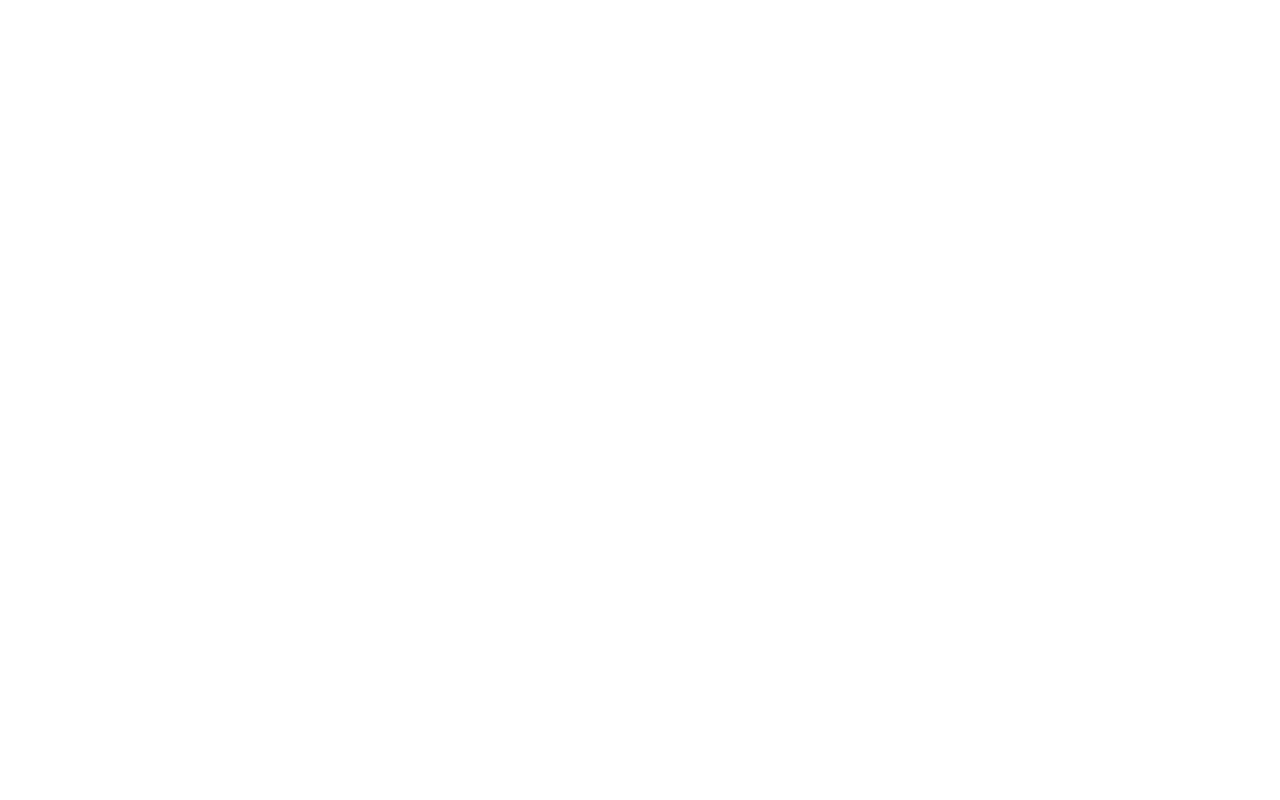
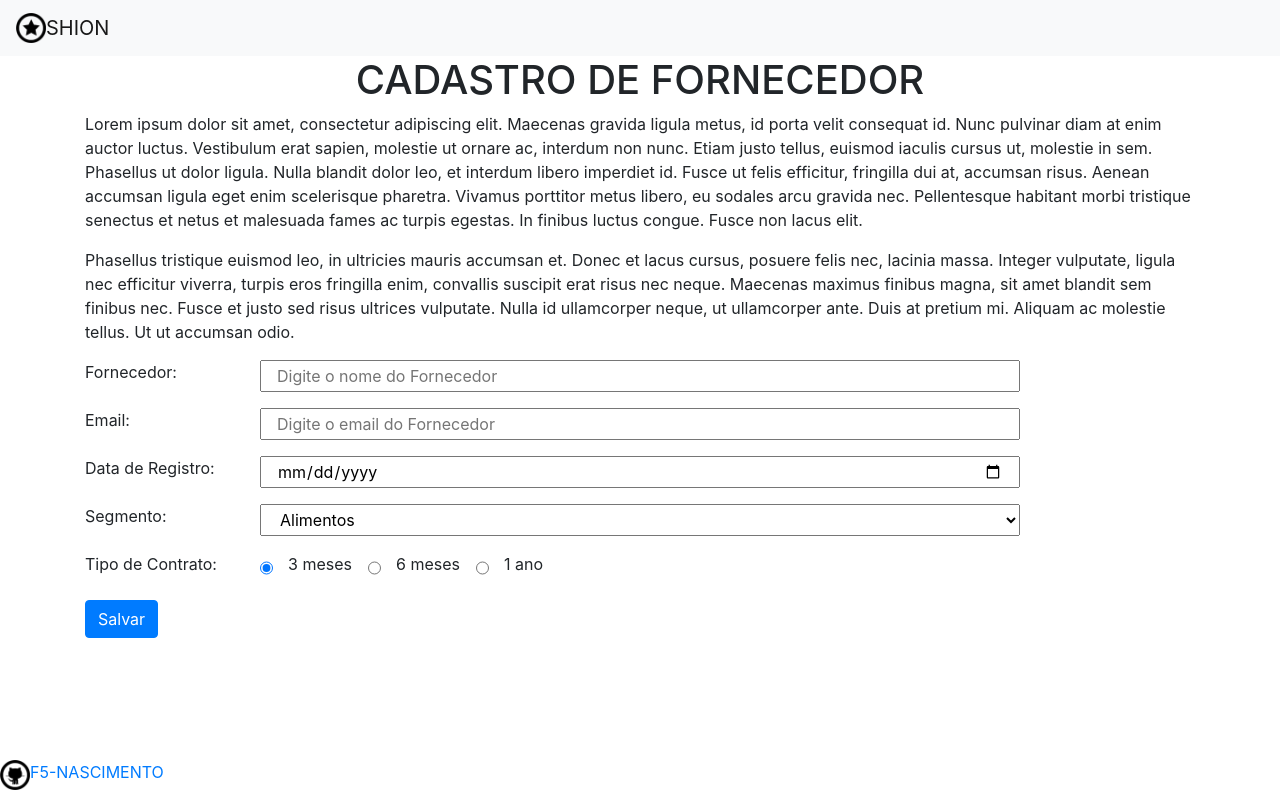
Before and after one commit to Ladis12/ProjetoShion, a plain HTML site: page index.html in a window 1280 px wide. Drawn offline with nearby package versions, Linux system fonts and the light colour scheme.

Commit message:
Commit 2

```diff
--- a/index.html
+++ b/index.html
@@ -1,11 +1,114 @@
-<html>
+<!DOCTYPE html>
+<html lang="pt-br">
 
     <head>
+        <meta charset="utf-8">
+        <meta name="viewport" content="width=device-width, initial-scale=1, shrink-to-fit=no">
+        <link rel="stylesheet" href="https://stackpath.bootstrapcdn.com/bootstrap/4.1.3/css/bootstrap.min.css" integrity="sha384-MCw98/SFnGE8fJT3GXwEOngsV7Zt27NXFoaoApmYm81iuXoPkFOJwJ8ERdknLPMO" crossorigin="anonymous">
+        <title>SHION</title>
+
+        <style>
+
+            h1{
+                text-align: center;
+            }
+
+            footer{
+                    bottom: 0;
+                    left: 0;
+                    height: 40px;
+                    position: fixed;
+                    width: 100%;
+            }
+
+        </style>
 
     </head>
 
     <body>
 
+
+        <nav class="navbar navbar-light bg-light">
+            <a class="navbar-brand" href="#">
+            <img src="imagens/star-7-32.png" width="30" height="30" class="d-inline-block align-top" alt="">SHION
+            </a>
+        </nav>
+
+        <div class="container">
+
+            <div>
+                <h1>CADASTRO DE FORNECEDOR</h1>
+            </div>
+
+            <div>
+                <p>Lorem ipsum dolor sit amet, consectetur adipiscing elit. Maecenas gravida ligula metus, id porta velit consequat id. Nunc pulvinar diam at enim auctor luctus. Vestibulum erat sapien, molestie ut ornare ac, interdum non nunc. Etiam justo tellus, euismod iaculis cursus ut, molestie in sem.
+        Phasellus ut dolor ligula. Nulla blandit dolor leo, et interdum libero imperdiet id. Fusce ut felis efficitur, fringilla dui at, accumsan risus. Aenean accumsan ligula eget enim scelerisque pharetra. Vivamus porttitor metus libero, eu sodales arcu gravida nec. Pellentesque habitant morbi tristique senectus et netus et malesuada fames ac turpis egestas. In finibus luctus congue. Fusce non lacus elit.</p>
+
+                <p>Phasellus tristique euismod leo, in ultricies mauris accumsan et. Donec et lacus cursus, posuere felis nec, lacinia massa. Integer vulputate, ligula nec efficitur viverra, turpis eros fringilla enim, convallis suscipit erat risus nec neque. Maecenas maximus finibus magna, sit amet blandit sem finibus nec. Fusce et justo sed risus ultrices vulputate. Nulla id ullamcorper neque, ut ullamcorper ante.
+        Duis at pretium mi. Aliquam ac molestie tellus. Ut ut accumsan odio.</p>
+            </div>
+
+
+            <div>
+                <form id="form">
+                    <div class="form-group row">
+                        <label for="fornecedor" class="col-md-2">Fornecedor:</label>
+                        <input type="text" id="fornecedor" class="col-md-8" placeholder="Digite o nome do Fornecedor"><br>
+                    </div>
+
+                    <div class="form-group row">
+                    <label for="email" class="col-md-2">Email:</label>
+                    <input type="email" id="email" class="col-md-8" placeholder="Digite o email do Fornecedor"><br>
+                    </div>
+
+                    <div class="form-group row">
+                    <label for="data" class="col-md-2">Data de Registro:</label>
+                    <input type="date" id="data" class="col-md-8"><br>
+                    </div>
+
+                    <div class="form-group row">
+                    <label for="segmento" class="col-md-2">Segmento:</label>
+                    <select id="segmento" class="col-md-8">
+                        <option value="">Alimentos</option>
+                        <option value="">Serviços Gerais</option>
+                        <option value="">Equipamentos</option>
+                        <option value="">Segurança</option>
+                    </select><br>
+                   </div>
+
+                    <div class="form-group row">
+                    <label for="contrato" class="col-md-2">Tipo de Contrato:</label>
+
+
+                    <input type="radio" id="tipo1" name="radio" class="col-0" checked>
+                    <label for="tipo1" class="col-1">3 meses</label>
+
+                    <input type="radio" id="tipo2" name="radio" class="col-0">
+                    <label for="tipo2" class="col-1">6 meses</label>
+
+                    <input type="radio" id="tipo3" name="radio" class="col-0">
+                    <label for="tipo3" class="col-1">1 ano</label><br>
+                    </div>
+
+
+                    <button type="submit" id="salvar" class="btn btn-primary">Salvar</button>
+
+
+
+                </form>
+        </div>
+
+        </div>
+
+        <footer class="fixar rodape">
+
+            <a class="" href="https://github.com/f5-nascimento">
+                <img src="imagens/github-10-32.png" width="30" height="30" class="d-inline-block align-top" alt="">F5-NASCIMENTO
+            </a>
+
+        </footer>
+
+
     </body>
 
 
```
Also changed, not shown: imagens/github-10-32.png (added), imagens/star-7-32.png (added).
